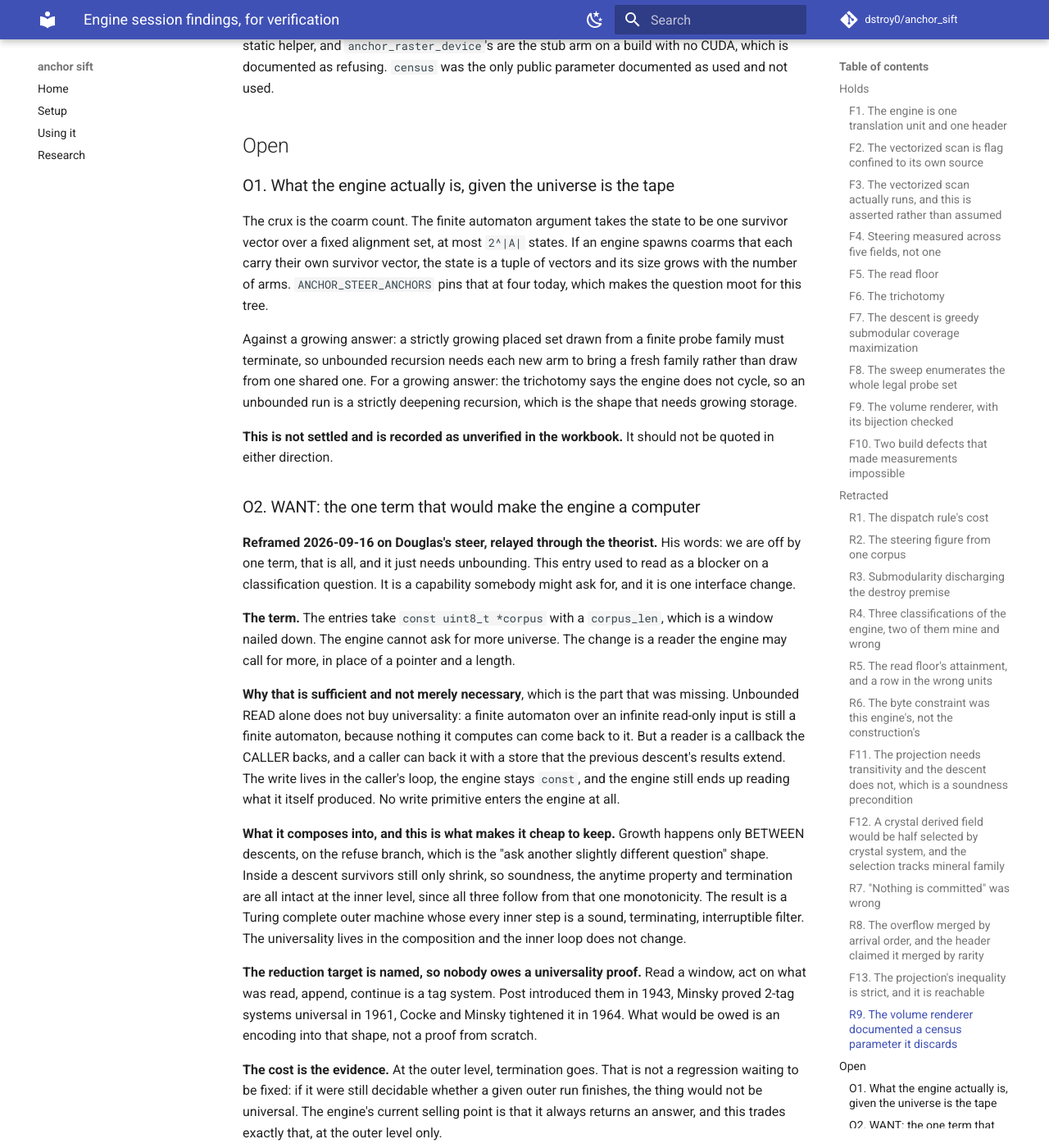
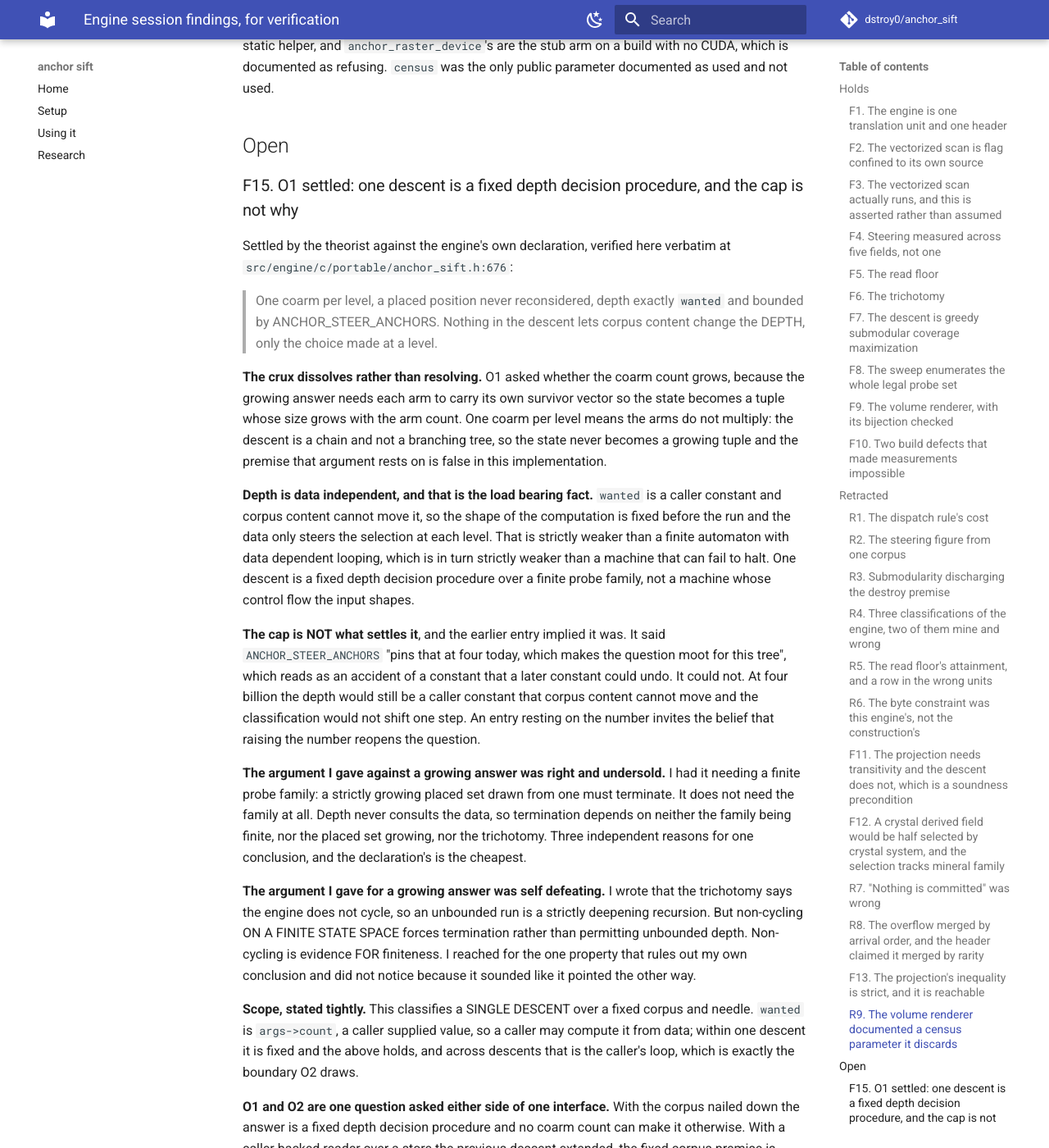
Before and after one commit to dstroy0/anchor_sift, an MkDocs documentation site: the page built from docs/findings-for-verification.md, in a window 1280 px wide and 1400 px high, scrolled down 9866 px. Shown: the whole window at 82% size. Built offline with MkDocs 1.6.1 and Material for MkDocs 9.7.7, drawn with Linux system fonts in a browser that asks for light colours; comment, search, counter and statistics services are not loaded; some of the changed text lies outside the part shown.

Commit message:
docs engine restated

```diff
--- a/docs/findings-for-verification.md
+++ b/docs/findings-for-verification.md
@@ -202,13 +202,25 @@ Found by the theorist in published code, verified here, fixed at `ca62234`.
 
 ## Open
 
-### O1. What the engine actually is, given the universe is the tape
+### F15. O1 settled: one descent is a fixed depth decision procedure, and the cap is not why
 
-The crux is the coarm count. The finite automaton argument takes the state to be one survivor vector over a fixed alignment set, at most `2^|A|` states. If an engine spawns coarms that each carry their own survivor vector, the state is a tuple of vectors and its size grows with the number of arms. `ANCHOR_STEER_ANCHORS` pins that at four today, which makes the question moot for this tree.
+Settled by the theorist against the engine's own declaration, verified here verbatim at `src/engine/c/portable/anchor_sift.h:676`:
 
-Against a growing answer: a strictly growing placed set drawn from a finite probe family must terminate, so unbounded recursion needs each new arm to bring a fresh family rather than draw from one shared one. For a growing answer: the trichotomy says the engine does not cycle, so an unbounded run is a strictly deepening recursion, which is the shape that needs growing storage.
+> One coarm per level, a placed position never reconsidered, depth exactly `wanted` and bounded by ANCHOR_STEER_ANCHORS. Nothing in the descent lets corpus content change the DEPTH, only the choice made at a level.
 
-**This is not settled and is recorded as unverified in the workbook.** It should not be quoted in either direction.
+**The crux dissolves rather than resolving.** O1 asked whether the coarm count grows, because the growing answer needs each arm to carry its own survivor vector so the state becomes a tuple whose size grows with the arm count. One coarm per level means the arms do not multiply: the descent is a chain and not a branching tree, so the state never becomes a growing tuple and the premise that argument rests on is false in this implementation.
+
+**Depth is data independent, and that is the load bearing fact.** `wanted` is a caller constant and corpus content cannot move it, so the shape of the computation is fixed before the run and the data only steers the selection at each level. That is strictly weaker than a finite automaton with data dependent looping, which is in turn strictly weaker than a machine that can fail to halt. One descent is a fixed depth decision procedure over a finite probe family, not a machine whose control flow the input shapes.
+
+**The cap is NOT what settles it**, and the earlier entry implied it was. It said `ANCHOR_STEER_ANCHORS` "pins that at four today, which makes the question moot for this tree", which reads as an accident of a constant that a later constant could undo. It could not. At four billion the depth would still be a caller constant that corpus content cannot move and the classification would not shift one step. An entry resting on the number invites the belief that raising the number reopens the question.
+
+**The argument I gave against a growing answer was right and undersold.** I had it needing a finite probe family: a strictly growing placed set drawn from one must terminate. It does not need the family at all. Depth never consults the data, so termination depends on neither the family being finite, nor the placed set growing, nor the trichotomy. Three independent reasons for one conclusion, and the declaration's is the cheapest.
+
+**The argument I gave for a growing answer was self defeating.** I wrote that the trichotomy says the engine does not cycle, so an unbounded run is a strictly deepening recursion. But non-cycling ON A FINITE STATE SPACE forces termination rather than permitting unbounded depth. Non-cycling is evidence FOR finiteness. I reached for the one property that rules out my own conclusion and did not notice because it sounded like it pointed the other way.
+
+**Scope, stated tightly.** This classifies a SINGLE DESCENT over a fixed corpus and needle. `wanted` is `args->count`, a caller supplied value, so a caller may compute it from data; within one descent it is fixed and the above holds, and across descents that is the caller's loop, which is exactly the boundary O2 draws.
+
+**O1 and O2 are one question asked either side of one interface.** With the corpus nailed down the answer is a fixed depth decision procedure and no coarm count can make it otherwise. With a caller backed reader over a store the previous descent extended, the fixed corpus premise is gone and the outer composite can be universal by the tag system route. O1 was never a hard question that happened to be open; its answer is determined by the interface, and O2 is the only thing that moves it.
 
 ### O2. WANT: the one term that would make the engine a computer
 
```
Also changed, not shown: docs/steering.md (+11 -3 lines).
